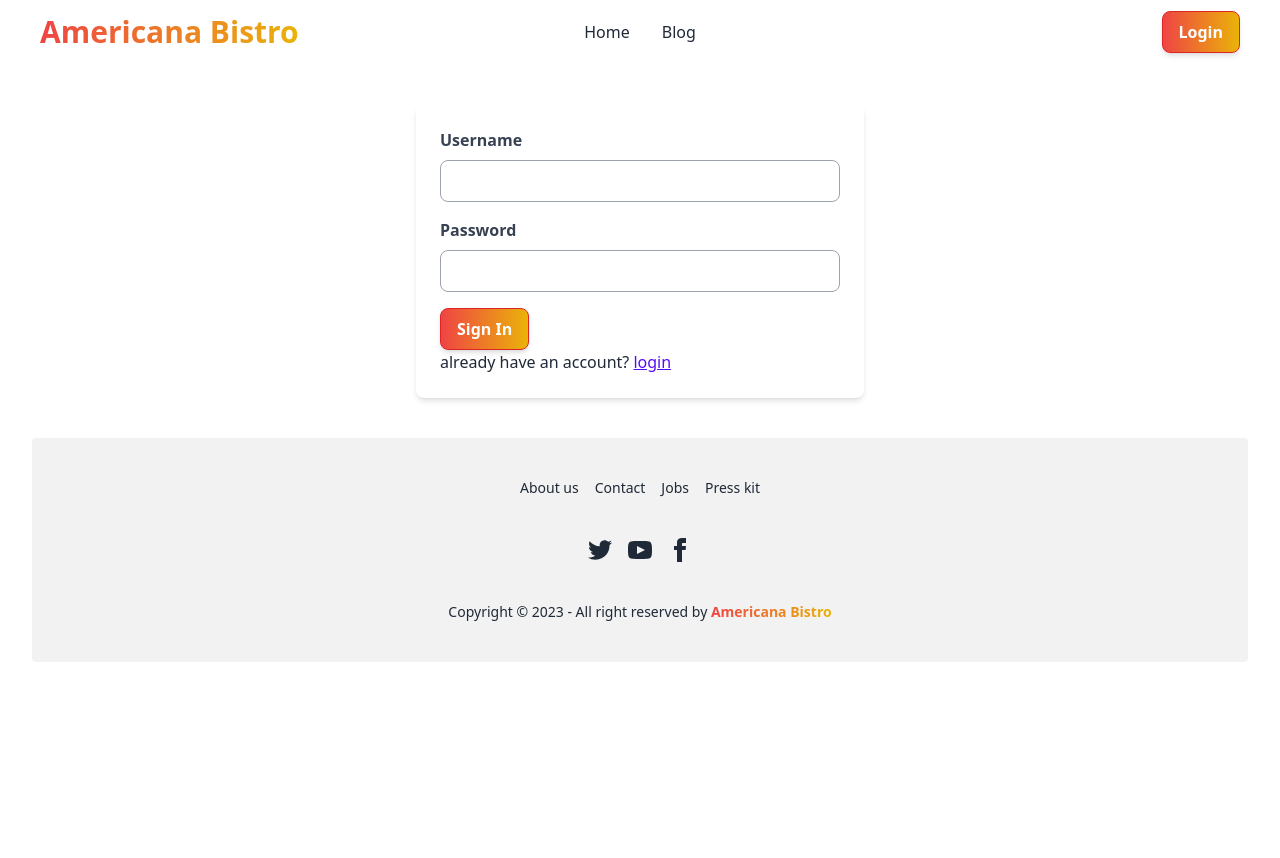
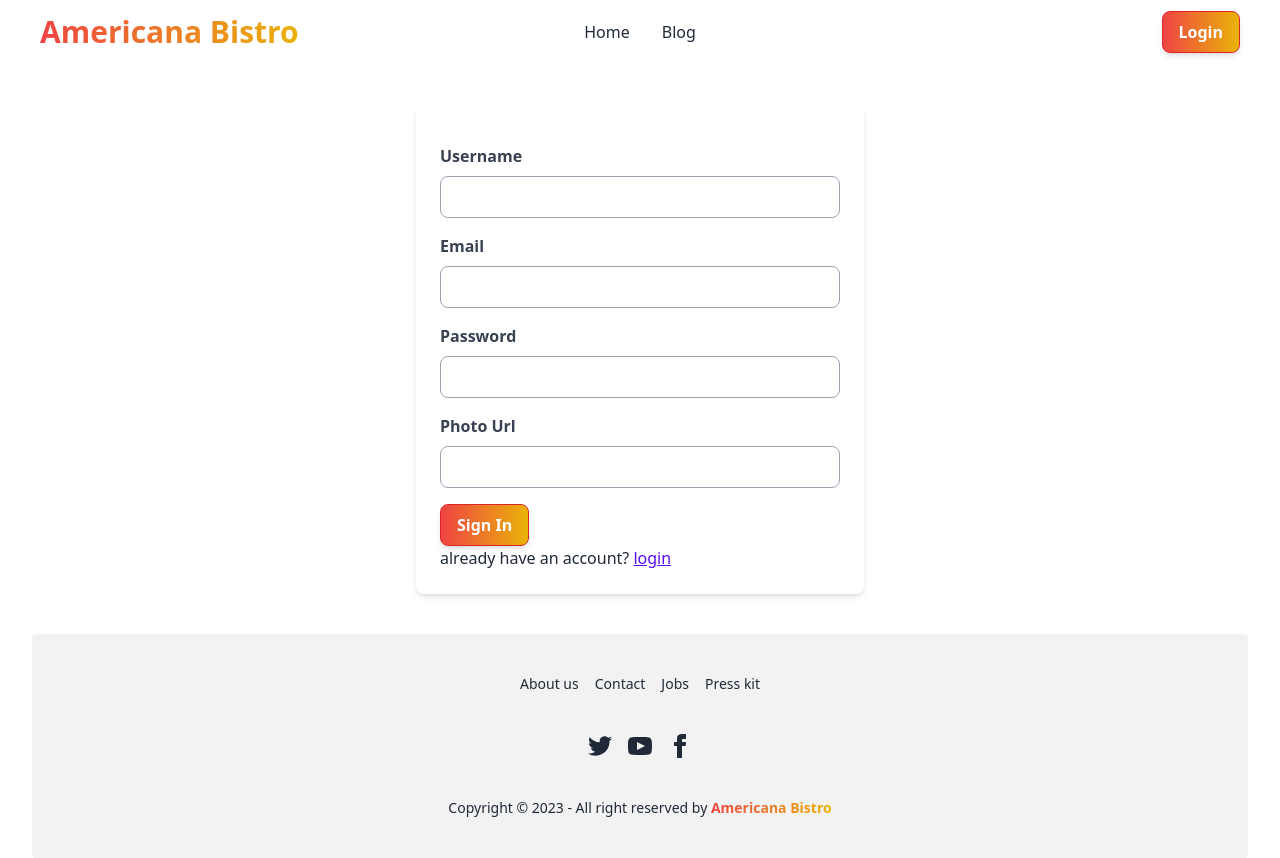
Before and after one commit to hasan469328/american-bistro-client, a React (Vite) app: page /register in a window 1280 px wide. Before the commit the page ends 800 px from the top, so only its background shows below. Built offline with nearby package versions, Linux system fonts and the light colour scheme.

Commit message:
registration page completed

```diff
--- a/src/pages/User/Login.jsx
+++ b/src/pages/User/Login.jsx
@@ -8,13 +8,13 @@ const Login = () => {
       <form className="bg-white p-6 rounded-lg shadow-md">
         <div className="mb-4">
           <label className="block text-gray-700 font-bold mb-2" for="username">
-            Username
+            Email
           </label>
           <input
             className="w-full px-3 py-2 border border-gray-400 rounded-lg focus:outline-none focus:border-blue-500"
-            type="text"
+            type="email"
             id="username"
-            name="username"
+            name="email"
             required
           />
         </div>
--- a/src/pages/User/Register.jsx
+++ b/src/pages/User/Register.jsx
@@ -6,6 +6,7 @@ const Register = () => {
   return (
     <div className="max-w-md mx-auto my-10">
       <form className="bg-white p-6 rounded-lg shadow-md">
+        <p className="mb-4"></p>
         <div className="mb-4">
           <label className="block text-gray-700 font-bold mb-2" for="username">
             Username
@@ -19,6 +20,18 @@ const Register = () => {
           />
         </div>
         <div className="mb-4">
+          <label className="block text-gray-700 font-bold mb-2" for="username">
+            Email
+          </label>
+          <input
+            className="w-full px-3 py-2 border border-gray-400 rounded-lg focus:outline-none focus:border-blue-500"
+            type="email"
+            id="email"
+            name="email"
+            required
+          />
+        </div>
+        <div className="mb-4">
           <label className="block text-gray-700 font-bold mb-2" for="password">
             Password
           </label>
@@ -28,6 +41,19 @@ const Register = () => {
             id="password"
             name="password"
             required
+          />
+        </div>
+
+        <div className="mb-4">
+          <label className="block text-gray-700 font-bold mb-2" for="password">
+            Photo Url
+          </label>
+          <input
+            className="w-full px-3 py-2 border border-gray-400 rounded-lg focus:outline-none focus:border-blue-500"
+            type="text"
+            id=""
+            name="photo"
+
           />
         </div>
 
```
